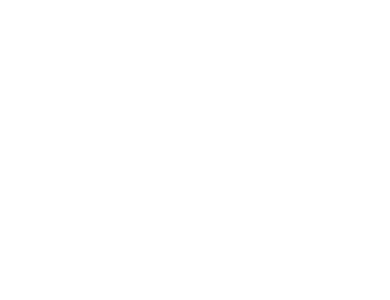
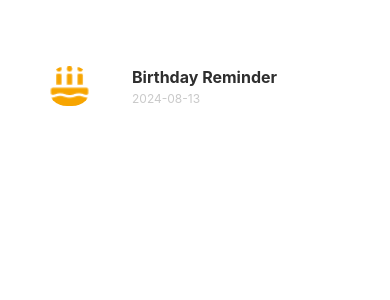
Before and after one commit to RishiMonocept/Aditya-Birla, a React Native app: screen / in a window 390 px wide. Shown: the top 300 px of the page. Built offline with nearby package versions, Linux system fonts and the light colour scheme.

Commit message:
card done

```diff
--- a/App.js
+++ b/App.js
@@ -1,11 +1,17 @@
 import { NavigationContainer } from "@react-navigation/native";
 import { StatusBar } from "expo-status-bar";
-import { StyleSheet, Text, View } from "react-native";
+import { SafeAreaView, StyleSheet, Text, View } from "react-native";
+import Card from "./src/components/Notifications/Card";
 
 export default function App() {
-  return <NavigationContainer>
+  // return <NavigationContainer>
 
-  </NavigationContainer>;
+  // </NavigationContainer>;
+  return (
+    <SafeAreaView>
+      <Card />
+    </SafeAreaView>
+  );
 }
 
 const styles = StyleSheet.create({
--- a/package.json
+++ b/package.json
@@ -11,14 +11,15 @@
   "dependencies": {
     "@expo/metro-runtime": "~3.2.3",
     "@react-navigation/native": "^6.1.18",
+    "@react-navigation/native-stack": "^6.11.0",
     "expo": "~51.0.28",
     "expo-status-bar": "~1.12.1",
     "react": "18.2.0",
     "react-dom": "18.2.0",
     "react-native": "0.74.5",
-    "react-native-web": "~0.19.10",
+    "react-native-safe-area-context": "4.10.5",
     "react-native-screens": "3.31.1",
-    "react-native-safe-area-context": "4.10.5"
+    "react-native-web": "~0.19.10"
   },
   "devDependencies": {
     "@babel/core": "^7.20.0"
--- a/src/components/Notifications/Card.jsx
+++ b/src/components/Notifications/Card.jsx
@@ -1,12 +1,71 @@
-import { View, Text } from "react-native";
+import { View, Text, SafeAreaView, StyleSheet, Image } from "react-native";
 import React from "react";
 
+const logo = require("../../assets/Birthday_Reminder.png");
 const Card = () => {
   return (
-    <View>
-      <Text>Card</Text>
-    </View>
+    <SafeAreaView style={styles.container}>
+      <View style={styles.cardMainContainer}>
+        <View style={styles.cardLogoContainer}>
+          <Image source={logo} style={styles.logo} />
+        </View>
+
+        <View style={styles.cardDescContainer}>
+        <View style={styles.cardDescContainer}>
+          <Text style={styles.titleText}>Birthday Reminder</Text>
+          <Text style={styles.dateText}>2024-08-13</Text>
+        </View>
+        </View>
+      </View>
+    </SafeAreaView>
   );
 };
 
+const styles = StyleSheet.create({
+  container: {
+    // flex:1,
+    justifyContent: "center",
+    alignItems: "center",
+    borderRadius: 20,
+  },
+  cardMainContainer: {
+    // flexDirection:'row',
+    height: 72,
+    width: 328,
+    marginTop: 50,
+    flexDirection: "row",
+    backgroundColor: " #c7222",
+    // borderRadius: 0,
+    shadowOpacity: 0.01,
+    elevation: 1,
+    padding: 16,
+    gap: 24,
+  },
+  cardLogoContainer: {
+    marginRight: 16,
+    justifyContent: "center",
+    alignItems: "center",
+  },
+  logo: {
+    width: 45,
+    height: 40,
+    borderRadius: 25,
+  },
+  cardDescContainer: {
+    flex: 1,
+    justifyContent: 'center',
+  },
+  titleText: {
+    color:'#2E2E2E',
+    fontSize: 16,
+    fontWeight: 'bold',
+    marginBottom: 4,
+  },
+  dateText: {
+    color: '#4c4c4c4c',
+    fontSize: 12,
+
+  },
+});
+
 export default Card;
```
Also changed, not shown: 1 other file (tests, documents, lock files or other folders).
